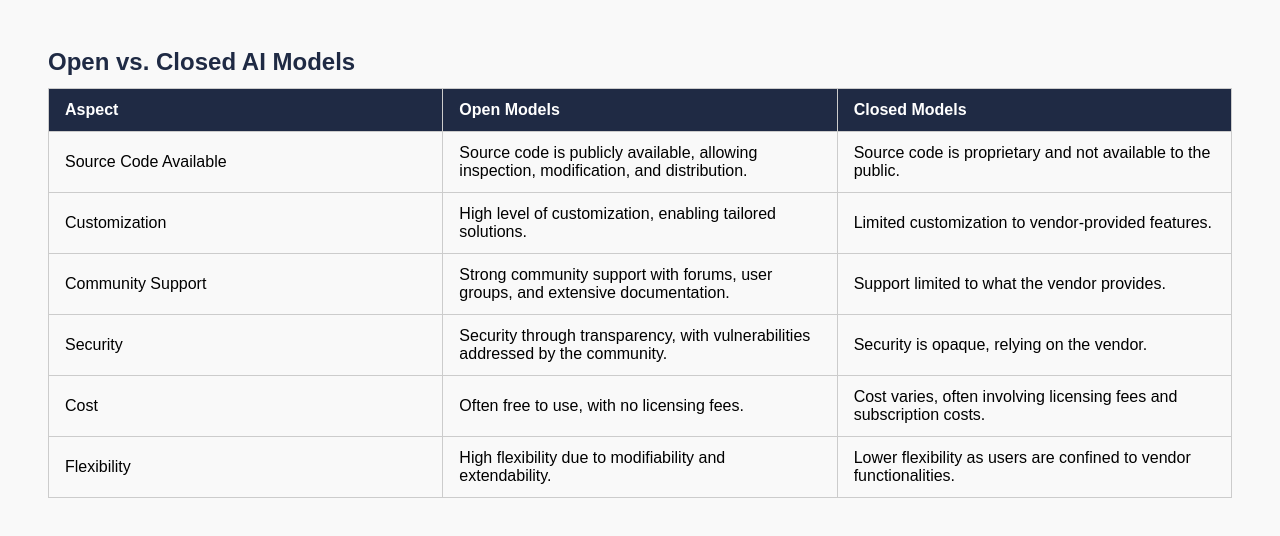
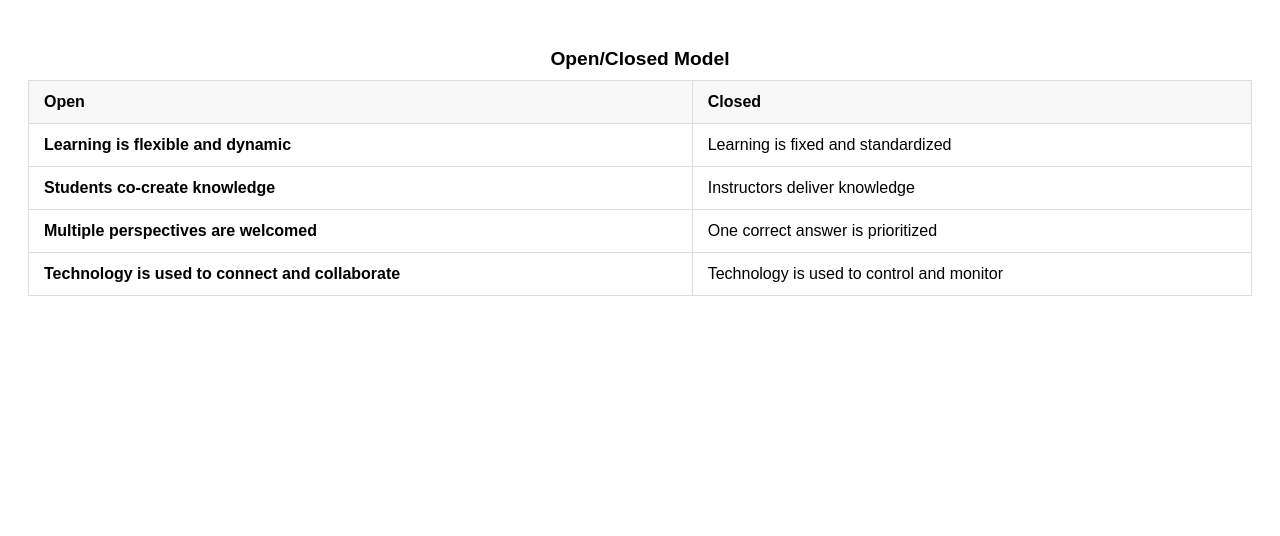
Before and after one commit to lanma-Rice/openclosedmodel-hovertable, a plain HTML site: page index.html in a window 1280 px wide. Drawn offline with Linux system fonts and the light colour scheme.

Commit message:
Update index.html

```diff
--- a/index.html
+++ b/index.html
@@ -1,80 +1,67 @@
-
 <!DOCTYPE html>
 <html lang="en">
 <head>
-  <meta charset="UTF-8">
-  <title>Open vs. Closed AI Models</title>
+  <meta charset="UTF-8" />
+  <meta name="viewport" content="width=device-width, initial-scale=1.0"/>
+  <title>Open/Closed Model Table</title>
   <style>
     body {
       font-family: Arial, sans-serif;
-      padding: 40px;
-      background-color: #f9f9f9;
+      padding: 20px;
     }
     table {
       width: 100%;
       border-collapse: collapse;
-      text-align: left;
-      table-layout: fixed;
+      margin-top: 20px;
     }
     th, td {
-      padding: 12px 16px;
-      border: 1px solid #ccc;
-      word-wrap: break-word;
-    }
-    th {
-      background-color: #1f2a44;
-      color: white;
+      padding: 12px 15px;
+      border: 1px solid #ddd;
+      text-align: left;
     }
     tr:hover {
-      background-color: #e0f2f7;
+      background-color: #f1f1f1;
+    }
+    thead {
+      background-color: #f8f8f8;
     }
     caption {
-      margin-bottom: 12px;
-      font-size: 1.5em;
       font-weight: bold;
-      text-align: left;
-      color: #1f2a44;
+      margin-bottom: 10px;
+      font-size: 1.2em;
+    }
+    tbody td:first-child {
+      font-weight: bold;
     }
   </style>
 </head>
 <body>
   <table>
-    <caption>Open vs. Closed AI Models</caption>
+    <caption>Open/Closed Model</caption>
+    <thead>
       <tr>
-      <th>Aspect</th>
-      <th>Open Models</th>
-      <th>Closed Models</th>
+        <th>Open</th>
+        <th>Closed</th>
+      </tr>
+    </thead>
+    <tbody>
+      <tr>
+        <td>Learning is flexible and dynamic</td>
+        <td>Learning is fixed and standardized</td>
       </tr>
       <tr>
-      <td>Source Code Available</td>
-      <td>Source code is publicly available, allowing inspection, modification, and distribution.</td>
-      <td>Source code is proprietary and not available to the public.</td>
+        <td>Students co-create knowledge</td>
+        <td>Instructors deliver knowledge</td>
       </tr>
       <tr>
-      <td>Customization</td>
-      <td>High level of customization, enabling tailored solutions.</td>
-      <td>Limited customization to vendor-provided features.</td>
+        <td>Multiple perspectives are welcomed</td>
+        <td>One correct answer is prioritized</td>
       </tr>
       <tr>
-      <td>Community Support</td>
-      <td>Strong community support with forums, user groups, and extensive documentation.</td>
-      <td>Support limited to what the vendor provides.</td>
+        <td>Technology is used to connect and collaborate</td>
+        <td>Technology is used to control and monitor</td>
       </tr>
-    <tr>
-      <td>Security</td>
-      <td>Security through transparency, with vulnerabilities addressed by the community.</td>
-      <td>Security is opaque, relying on the vendor.</td>
-    </tr>
-    <tr>
-      <td>Cost</td>
-      <td>Often free to use, with no licensing fees.</td>
-      <td>Cost varies, often involving licensing fees and subscription costs.</td>
-    </tr>
-    <tr>
-      <td>Flexibility</td>
-      <td>High flexibility due to modifiability and extendability.</td>
-      <td>Lower flexibility as users are confined to vendor functionalities.</td>
-    </tr>
+    </tbody>
   </table>
 </body>
 </html>
```
Lines whose indentation alone changed are shown as unchanged.
